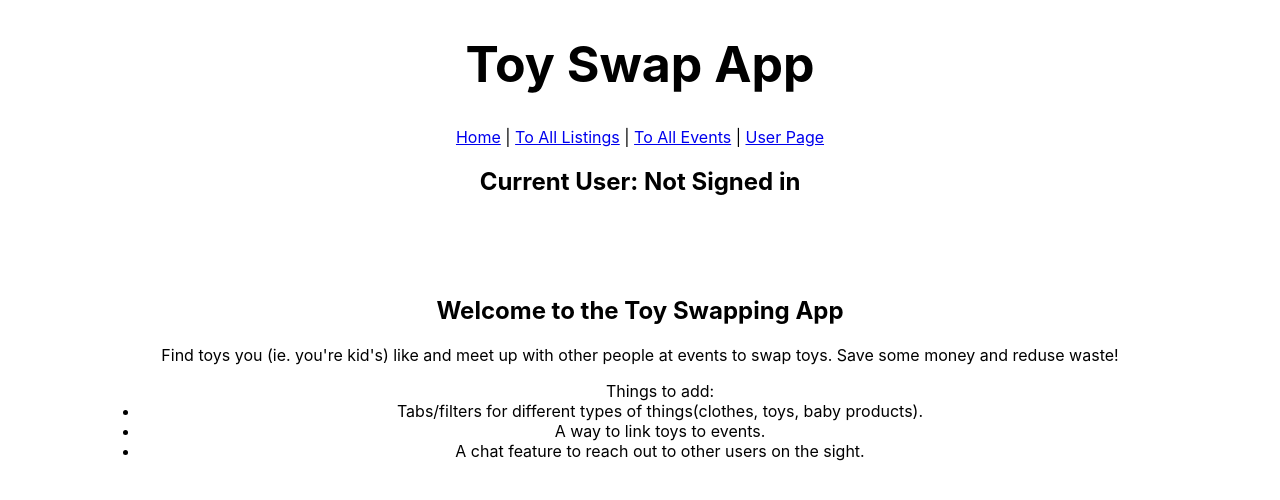
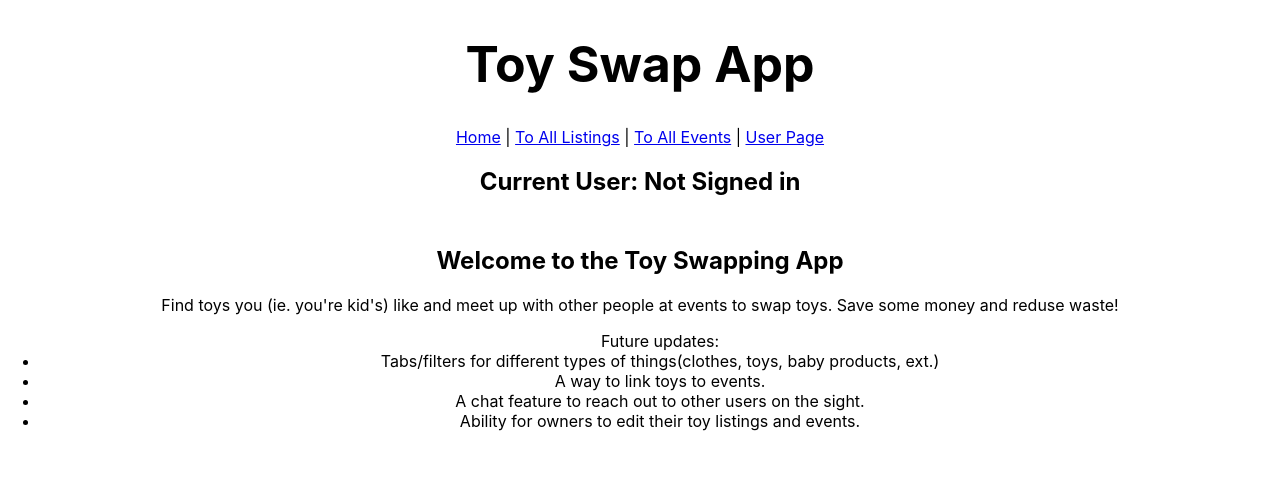
Before and after one commit to tim-mueller5/toy-swap-app, a React (Create React App) app: page / in a window 1280 px wide. Shown: the top 500 px of the page. Built offline with nearby package versions, Linux system fonts and the light colour scheme; data requests are answered from the project's data file.

Commit message:
minor text fixes

```diff
--- a/db.json
+++ b/db.json
@@ -26,14 +26,16 @@
       "name": "Stacking Rings",
       "image": "./Stacking rings.jpg",
       "about": "All rings included",
-      "likedBy": [],
+      "likedBy": [
+        "Rey"
+      ],
       "id": 3
     },
     {
       "owner": "Peter",
       "name": "Key house",
       "image": "./Key house.jpg",
-      "about": "Four doors with for different keys to unlock them and four wooden dolls that fit inside.",
+      "about": "Four doors with four different keys to unlock them and four wooden dolls that fit inside.  Each unique key only opens one door.  Keys are small, so not for very young childern that still put things in their mouth.",
       "likedBy": [],
       "id": 4
     },
@@ -74,7 +76,9 @@
       "name": "More Stuff",
       "image": "./steamtrain.jpg",
       "about": "Fair",
-      "likedBy": [],
+      "likedBy": [
+        "Tim"
+      ],
       "id": 9
     },
     {
@@ -175,6 +179,16 @@
         "Rey"
       ],
       "id": 6
+    },
+    {
+      "name": "Harlingen East Swap",
+      "owner": "Tim",
+      "date": "10:00 am April 3rd, 2024 ",
+      "location": "Harlingen High School Gym",
+      "likedBy": [
+        "Tim"
+      ],
+      "id": 7
     }
   ],
   "users": [
--- a/src/components/AllEvents.js
+++ b/src/components/AllEvents.js
@@ -47,7 +47,7 @@ function AllEvents({ allEvents, setAllEvents, currentUser }) {
 
     return (
     <div className="allevents">
-        <h3>All Events will show here</h3>
+        <h3>All Events:</h3>
         {eventsToDisplay}
         {currentUser.name === ""
         ? <h3 className="form">Login to add new events</h3>
--- a/src/components/AllItemsList.js
+++ b/src/components/AllItemsList.js
@@ -7,7 +7,7 @@ function AllItemsList({ allToys, currentUser, setAllToys }) {
 
     return (
         <div className="allitemslist">
-            <h3>All items up for the taking will render here</h3>
+            <h3>All Items Available for Swap:</h3>
             {toysToDisplay}
         </div>
     )
--- a/src/components/App.css
+++ b/src/components/App.css
@@ -32,10 +32,6 @@
 .about{
   height: 40px;
   overflow: auto;
-}
-
-.home{
-  margin: 100px;
 }
 
 h1{
--- a/src/components/Home.js
+++ b/src/components/Home.js
@@ -6,10 +6,11 @@ function Home() {
         <div className="home">
             <h2>Welcome to the Toy Swapping App</h2>
             <p>Find toys you (ie. you're kid's) like and meet up with other people at events to swap toys.  Save some money and reduse waste!</p>
-            <ul>Things to add:
-                <li>Tabs/filters for different types of things(clothes, toys, baby products).</li>
+            <ul>Future updates:
+                <li>Tabs/filters for different types of things(clothes, toys, baby products, ext.)</li>
                 <li>A way to link toys to events.</li>
                 <li>A chat feature to reach out to other users on the sight.</li>
+                <li>Ability for owners to edit their toy listings and events.</li>
             </ul>
         </div>
     )
```
